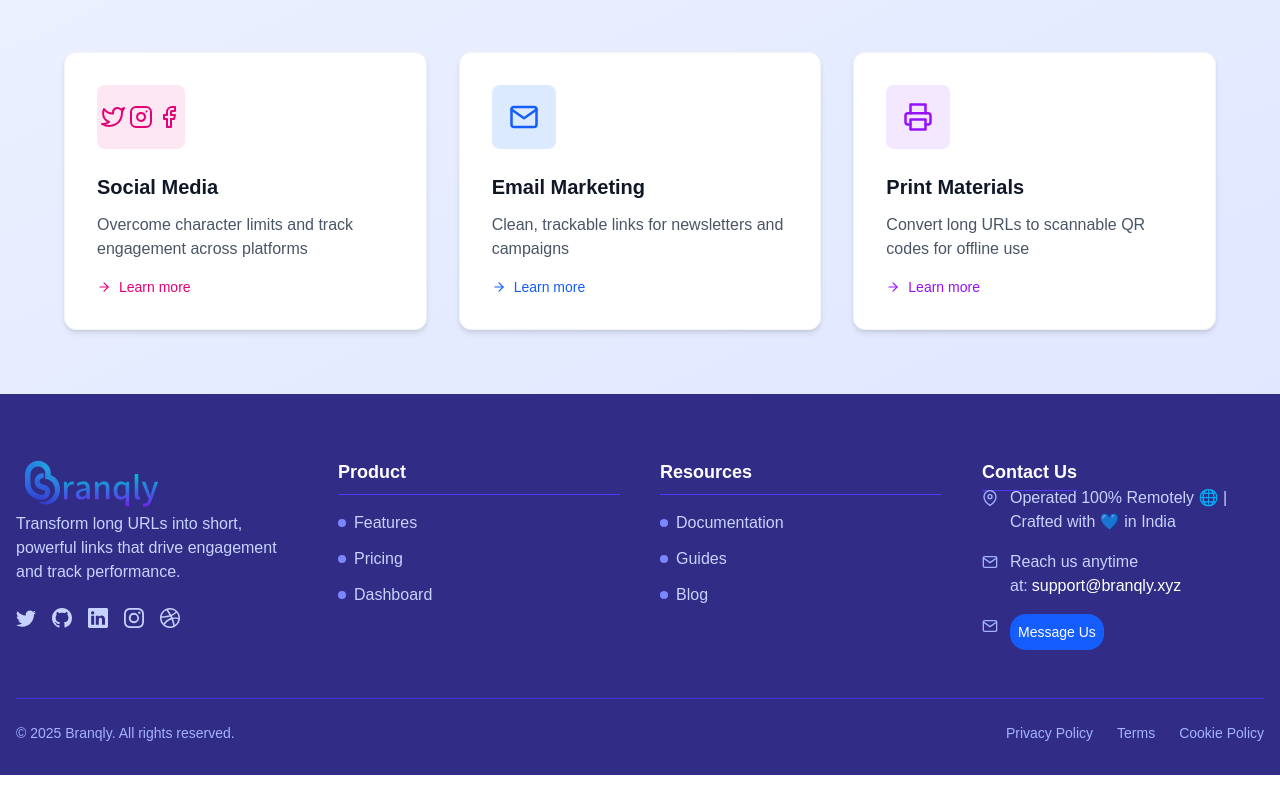
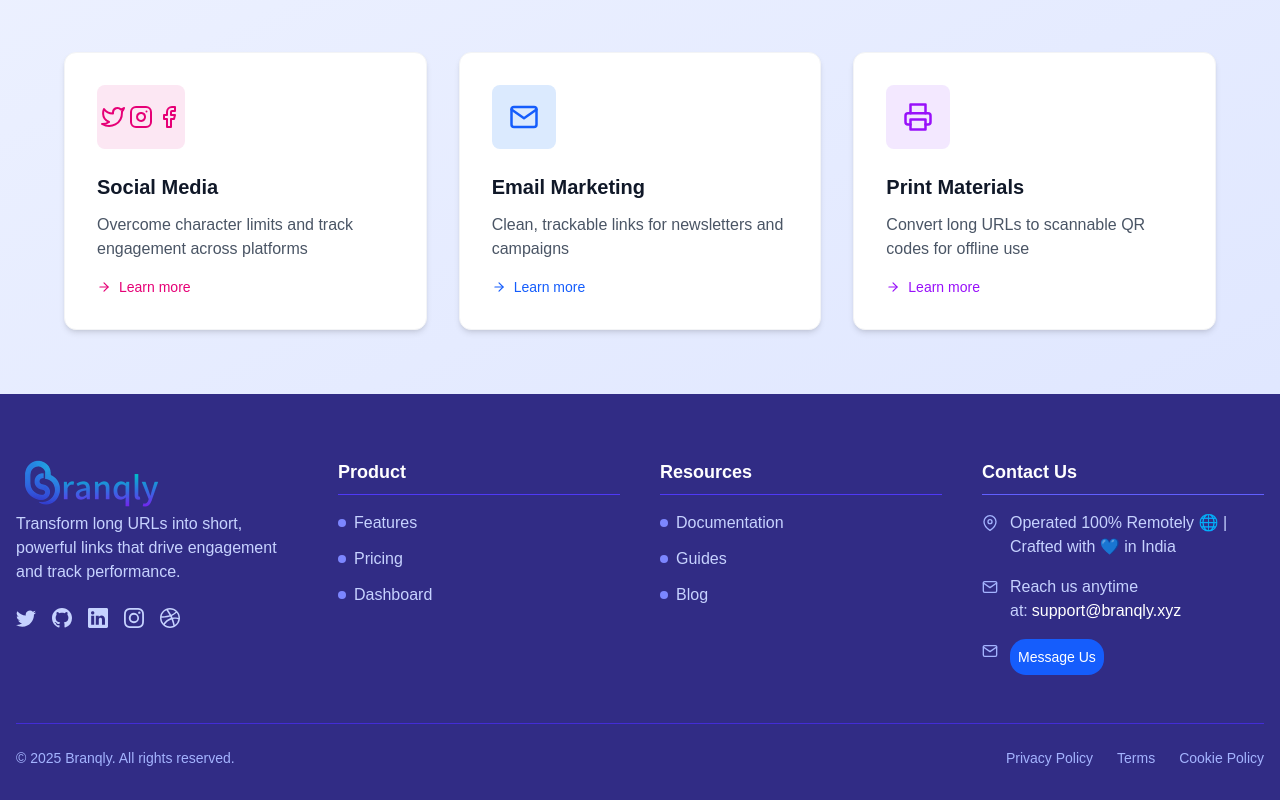
Before and after one commit to ItsAbhishekkashyap/frontend, a Next.js app: page / in a window 1280 px wide. Shown: the part 2200-3000 px from the top of the page. Before the commit the page ends 2975 px from the top, so only its background shows below. Built offline with nearby package versions, Linux system fonts and the light colour scheme; no server answers.

Commit message:
footer updated

```diff
--- a/app/components/Footer.tsx
+++ b/app/components/Footer.tsx
@@ -90,10 +90,11 @@ export default function Footer() {
           {/* Contact Section */}
           {/* Contact Section */}
           <div>
-            <Link href="/contact" className="text-lg cursor-pointer font-semibold mb-4 text-white border-b border-indigo-600 pb-2">
+            <Link href="/contact" className="text-lg cursor-pointer font-semibold mb-4 text-white  ">
               Contact Us
             </Link>
-            <ul className="space-y-4">
+            <hr className='border-indigo-500 mt-2' />
+            <ul className="space-y-4 pt-4">
 
               {/* Location */}
               <li className="flex items-start">
```
